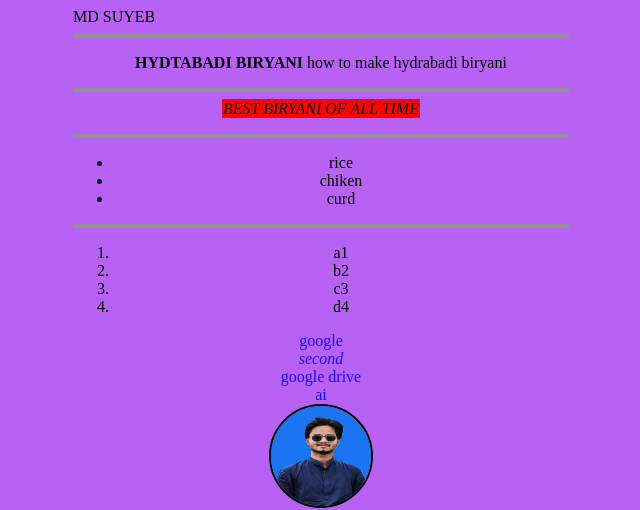
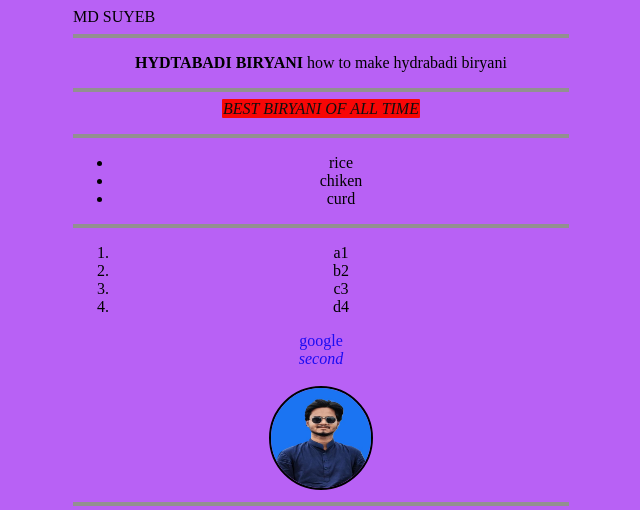
Before and after one commit to suyebalammd-cloud/second, a plain HTML site: page index.html in a window 1280 px wide. Shown: the top 510 px of the page, without its empty margins (319-959 px from the left). Drawn offline with Linux system fonts and the light colour scheme.

Commit message:
Correct HTML structure and fix tag issues
Fixed HTML structure and corrected various tags and attributes.

```diff
--- a/index.html
+++ b/index.html
@@ -67,10 +67,10 @@ border-radius: 10px;}
     <a href="example.html" target="_blank">second</a>
 </i>
  <br>
-<a href="https://drive.google.com/drive/folders/1RINMZ35MLr4kH8WhWNXHVxAH6FDmAZOm" target="_blank" rel="noopener noreferrer">google drive</a>
+<!--a href="https://drive.google.com/drive/folders/1RINMZ35MLr4kH8WhWNXHVxAH6FDmAZOm" target="_blank" rel="noopener noreferrer">google drive</a>
 
 <br>
-<a href="http://drive.google.com/drive/folders/1RINMZ35MLr4kH8WhWNXHVxAH6FDmAZOm" target="_blank" rel="noopener noreferrer">ai</a>
+<a href="http://drive.google.com/drive/folders/1RINMZ35MLr4kH8WhWNXHVxAH6FDmAZOm" target="_blank" rel="noopener noreferrer">ai</a-->
 <br>
 
 <img src="tanvir.png" alt="" width="111" id="first">
```
